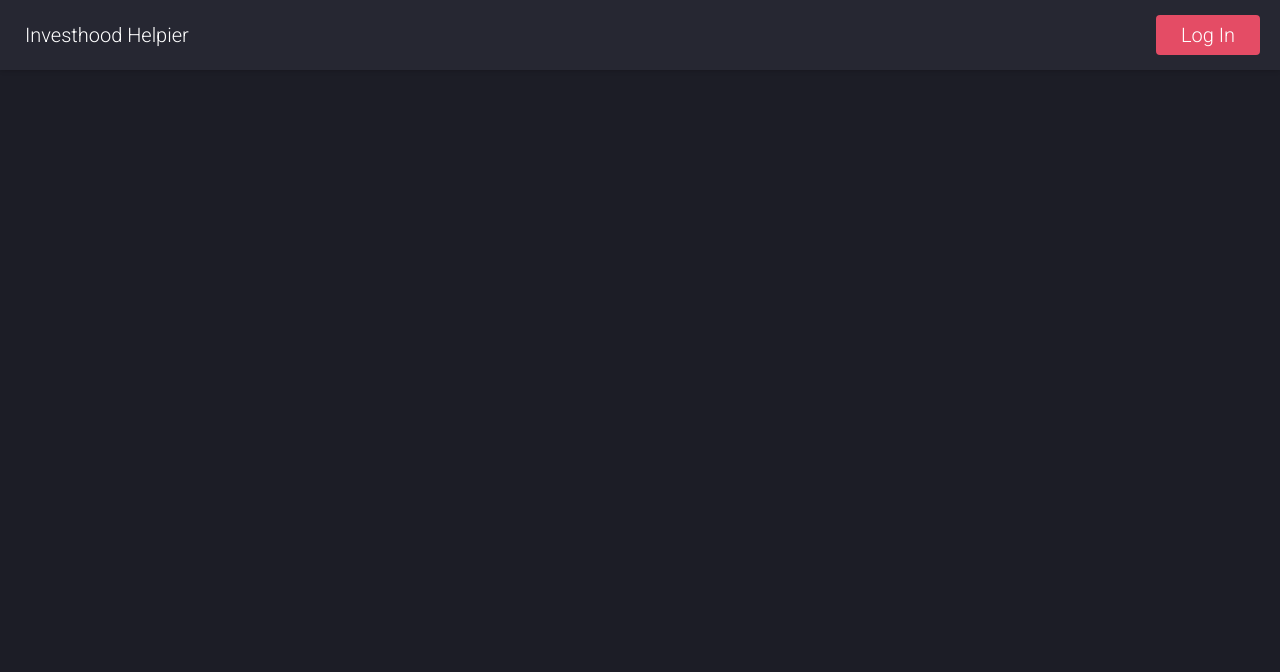
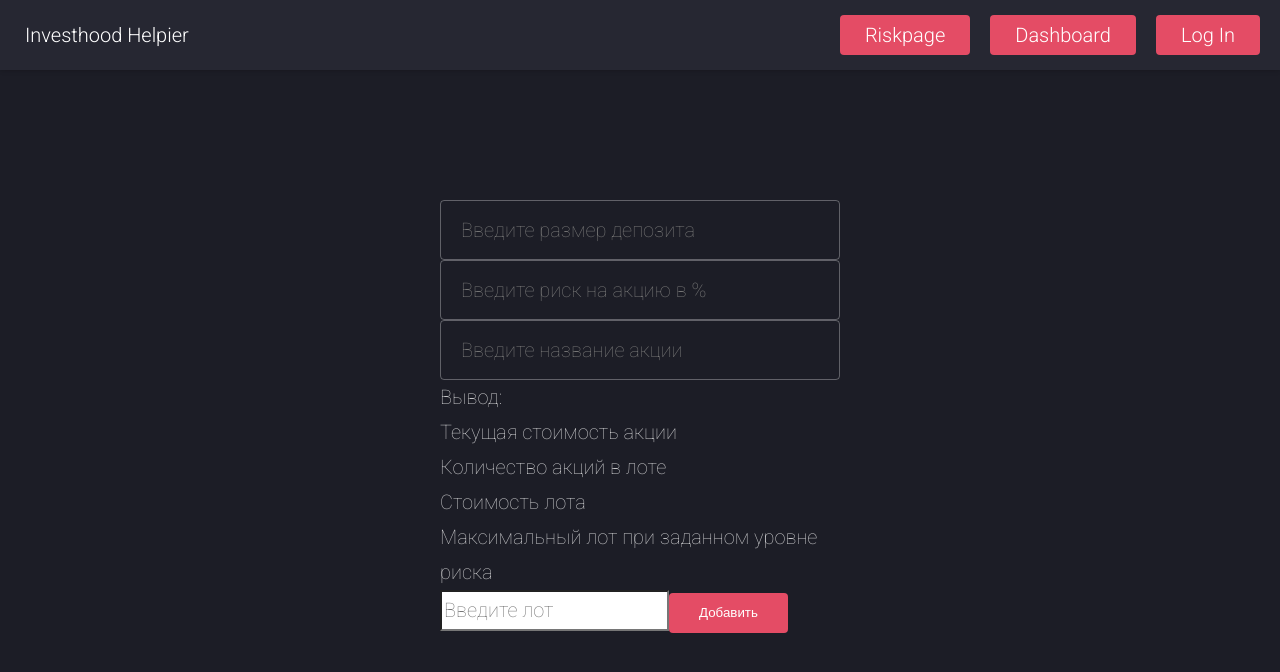
Before and after one commit to chmilvs/Stocks-risk-manager, a React (Create React App) app in the folder front/: page /riskpage in a window 1280 px wide. Shown: the top 672 px of the page. Built offline with nearby package versions, Linux system fonts and the light colour scheme.

Commit message:
Commit 4: RiskPage

```diff
--- a/front/src/App.js
+++ b/front/src/App.js
@@ -2,6 +2,8 @@ import { BrowserRouter, Switch, Route } from 'react-router-dom'
 import NavBar from './components/NavBar/NavBar'
 import Banner from './components/Banner/Banner'
 import AuthForm from './components/AuthForm/AuthForm'
+import RiskPage from "./components/RiskPage/RiskPage";
+import Dashboard from "./components/Dashboard/Dashboard";
 
 function App() {
   return (
@@ -17,6 +19,14 @@ function App() {
             <AuthForm/>
           </Route>
 
+          <Route path='/riskpage'>
+              <RiskPage/>
+          </Route>
+
+          <Route path='/dashboard'>
+              <Dashboard/>
+          </Route>
+
       </Switch>
 
     </BrowserRouter>
--- /dev/null
+++ b/front/src/components/Dashboard/Dashboard.js
@@ -0,0 +1,9 @@
+import React from 'react';
+
+function Dashboard(props) {
+    return (
+        <div></div>
+    );
+}
+
+export default Dashboard;
--- a/front/src/components/NavBar/NavBar.js
+++ b/front/src/components/NavBar/NavBar.js
@@ -7,7 +7,9 @@ function NavBar() {
       <h1 id="logo"><Link to="/">Investhood Helpier</Link></h1>
       <nav id="nav">
         <ul>
-          <li><Link to="/auth" className="button primary">Log In</Link></li>
+            <li><Link to="/riskpage" className="button primary">Riskpage</Link></li>
+            <li><Link to="/dashboard" className="button primary">Dashboard</Link></li>
+            <li><Link to="/auth" className="button primary">Log In</Link></li>
         </ul>
       </nav>
   </header>
--- /dev/null
+++ b/front/src/components/RiskPage/Chart/Chart.js
@@ -0,0 +1,11 @@
+import React from 'react';
+
+function Chart(props) {
+    return (
+        <div>
+
+        </div>
+    );
+}
+
+export default Chart;
--- /dev/null
+++ b/front/src/components/RiskPage/RiskForm/RiskForm.css
@@ -0,0 +1,5 @@
+
+.riskform {
+    display: flex;
+    justify-content: center;
+}
--- /dev/null
+++ b/front/src/components/RiskPage/RiskForm/RiskForm.js
@@ -0,0 +1,36 @@
+import React from 'react';
+import "./RiskForm.css";
+import {Link} from "react-router-dom";
+
+function RiskForm() {
+    return (
+        <div className="riskform">
+            <form>
+                    <div className="col-6 col-12-xsmall">
+                        <input type="text" name="deposit" placeholder="Введите размер депозита"/>
+                    </div>
+                    <div className="col-6 col-12-xsmall">
+                        <input type="text" name="riskpersent" placeholder="Введите риск на акцию в %"/>
+                    </div>
+                    <div className="col-6 col-12-xsmall">
+                        <input type="text" name="stockname" placeholder="Введите название акции"/>
+                    </div>
+
+                    <ul className="alt">
+                        Вывод:
+                        <li>Текущая стоимость акции</li>
+                        <li>Количество акций в лоте</li>
+                        <li>Стоимость лота</li>
+                        <li>Максимальный лот при заданном уровне риска</li>
+                    </ul>
+
+                    <div className="col-6 col-12-xsmall">
+                        <input type="number" name="lotstobuy" id="email"  placeholder="Введите лот"/>
+                        <button className="button primary">Добавить</button>
+                    </div>
+            </form>
+        </div>
+    );
+}
+
+export default RiskForm;
--- /dev/null
+++ b/front/src/components/RiskPage/RiskPage.js
@@ -0,0 +1,17 @@
+import React from 'react';
+import RiskForm from "./RiskForm/RiskForm";
+import Stocks from "./Stocks/Stocks";
+import Chart from "./Chart/Chart";
+
+
+function RiskPage() {
+    return (
+        <>
+            <RiskForm/>
+            <Stocks/>
+            <Chart/>
+        </>
+    );
+}
+
+export default RiskPage;
--- /dev/null
+++ b/front/src/components/RiskPage/Stocks/Stocks.js
@@ -0,0 +1,9 @@
+import React from 'react';
+
+function Stocks(props) {
+    return (
+        <div></div>
+    );
+}
+
+export default Stocks;
```
Also changed, not shown: front/src/components/Footer/Footer.js (added, +11 -0 lines), 1 other file (tests, documents, lock files or other folders). Lines whose indentation alone changed are shown as unchanged.
